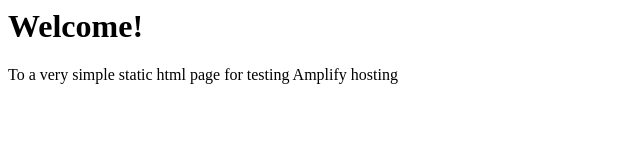
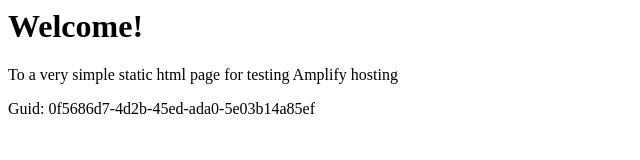
Before and after one commit to aws-aemilia-bah/Github-PR-Commit-Integration-Test-DoNotTouch-GitHubAutoBuildCanaryTest-v1-preprod-me-south-1, a website: page src/index.html in a window 1280 px wide. Shown: the whole page, without its empty margins (0-640 px from the left). Drawn offline with Linux system fonts and the light colour scheme.

Commit message:
commit from integ tests

```diff
--- a/src/index.html
+++ b/src/index.html
@@ -1,3 +1,5 @@
+
+
 <html lang="en">
 
 <head>
@@ -10,6 +12,6 @@
 <body>
     <h1>Welcome!</h1>
     <p>To a very simple static html page for testing Amplify hosting</p>
-</body>
+    <p>Guid: 0f5686d7-4d2b-45ed-ada0-5e03b14a85ef</p></body>
 
 </html>
```
